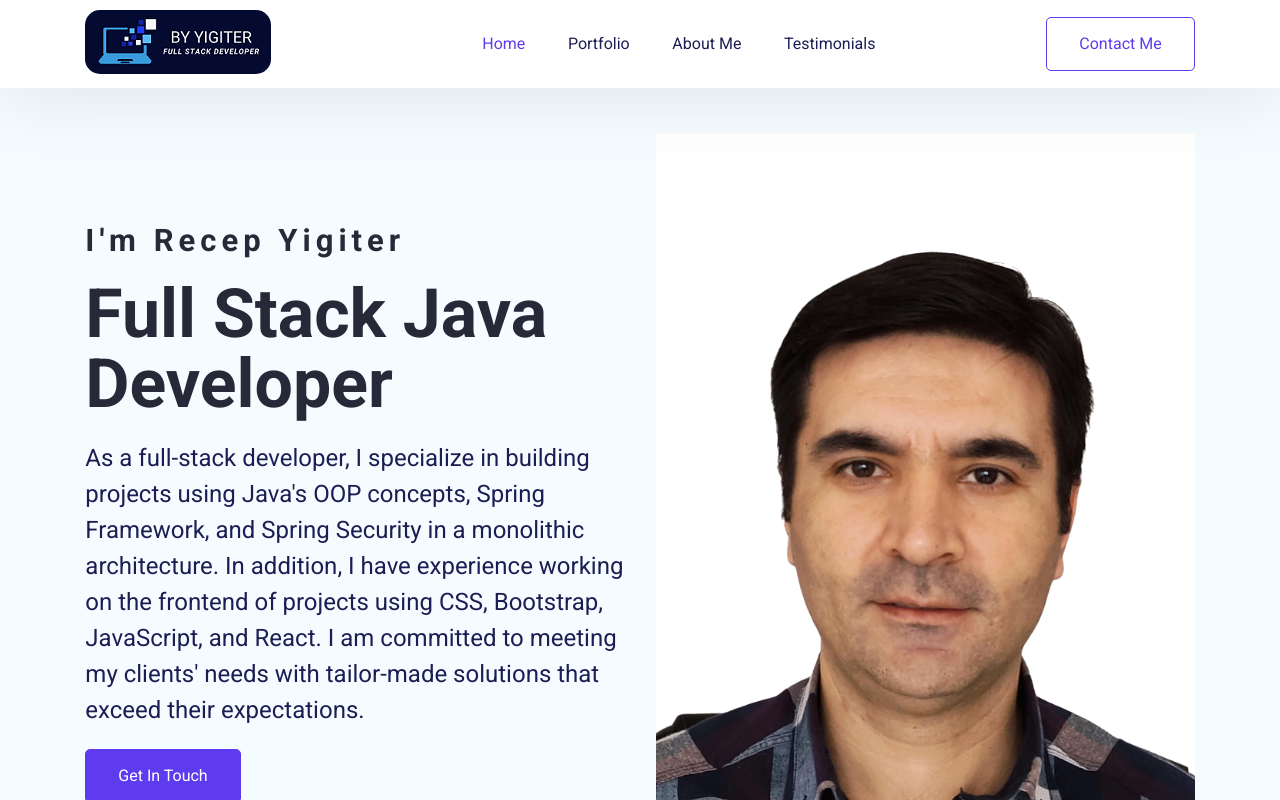
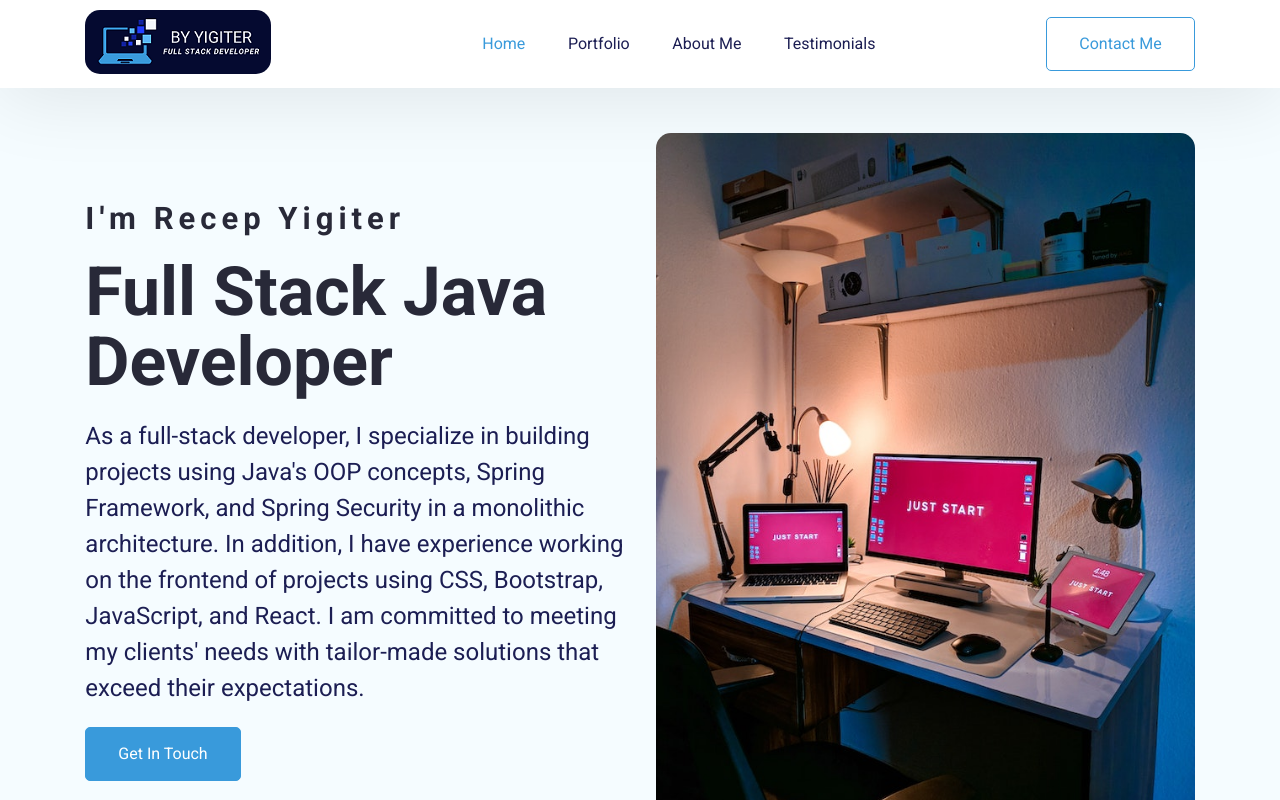
Before and after one commit to ByYigiter/my-portfolio, a React (Create React App) app: page / in a window 1280 px wide. Shown: the top 800 px of the page. Built offline with nearby package versions, Linux system fonts and the light colour scheme.

Commit message:
foto changed

```diff
--- a/package.json
+++ b/package.json
@@ -12,6 +12,7 @@
     "react-scripts": "5.0.1",
     "react-scroll": "^1.8.9",
     "reactstrap": "^9.2.0",
+    "use-local-storage": "^3.0.0",
     "web-vitals": "^2.1.4"
   },
   "scripts": {
--- a/src/App.css
+++ b/src/App.css
@@ -9,20 +9,13 @@ body {
     font-style: normal;
   }
 
-  h1,
-h2,
-h3,
-h4,
-h5,
-h6,
-p {
-  margin: 0;
-}
+h1,h2,h3,h4,h5,h6,p {margin: 0;}
+
 :root {
-  --primary: #5e3bee;
+  --primary: #399adb;
   --heading-color: #282938;
   --bg-shade: #f5fcff;
-  --github: #059aad;
+  --github: #02505a;
   --darkblue: #1c1e53;
   --black: #000000;
   --white: #ffffff;
@@ -165,6 +158,26 @@ h2 {
   left: 0;
   right: 0;
 }
+
+/* Örneğin, App.css */
+.navbar.dark {
+	background-color: #333;
+	color: #fff;
+}
+
+.navbar.dark .nav__hamburger__line {
+	background-color: #fff;
+  color: #333;
+}
+
+/* ... Diğer stiller ... */
+
+.toggle-dark-mode {
+	position: absolute;
+	top: 10px;
+	right: 10px;
+}
+
 .navbar--items > ul {
   list-style: none;
   display: flex;
@@ -239,7 +252,8 @@ h2 {
 }
 .hero--section--img > img {
   width: 100%;
-  height: 90%;
+  height: 100%;
+  border-radius: 15px;
 }
 /* Hero Section Style Ends */
 
@@ -325,6 +339,7 @@ h2 {
 .about--section--img > img {
   width: 100%;
   height: 100%;
+  border-radius: 15px;
 }
 /* About Us Ends */
 
--- a/src/Pages/Home/HeroSection.jsx
+++ b/src/Pages/Home/HeroSection.jsx
@@ -25,7 +25,7 @@ function HeroSection() {
 				<button className="btn btn-primary">Get In Touch</button>
 			</div>
 			<div className="hero--section--img">
-				<img src="./img/resim1.png" alt="Hero Section" />
+				<img src="./img/herosection.jpg" alt="Hero Section" />
 			</div>
 		</section>
 	);
--- a/src/Pages/Home/Navbar.jsx
+++ b/src/Pages/Home/Navbar.jsx
@@ -2,6 +2,14 @@ import { useState, useEffect } from "react";
 import { Link } from "react-scroll";
 
 function Navbar() {
+
+
+	const [darkMode, setDarkMode] = useState(false); // Yeni satır
+
+	const toggleDarkMode = () => {
+		setDarkMode(!darkMode);
+	};
+
 	const [navActive, setNavActive] = useState(false);
 
 	const toggleNav = () => {
@@ -33,7 +41,7 @@ function Navbar() {
 	}, []);
 
 	return (
-		<nav className={`navbar ${navActive ? "active" : ""}`}>
+		<nav className={`navbar ${navActive ? "active" : ""} ${darkMode ? "dark" : ""}`}>
 			<div className="image-logo">
 				<img src="./img/byyigiter2.png" alt="ByYigiter" />
 			</div>
@@ -117,6 +125,10 @@ function Navbar() {
 			>
 				Contact Me
 			</Link>
+
+			{/* <button className="toggle-dark-mode" onClick={toggleDarkMode}>
+				Toggle Dark Mode
+			</button> */}
 		</nav>
 	);
 }
```
Also changed, not shown: public/img/herosection.jpg (added), 1 other file (tests, documents, lock files or other folders).
